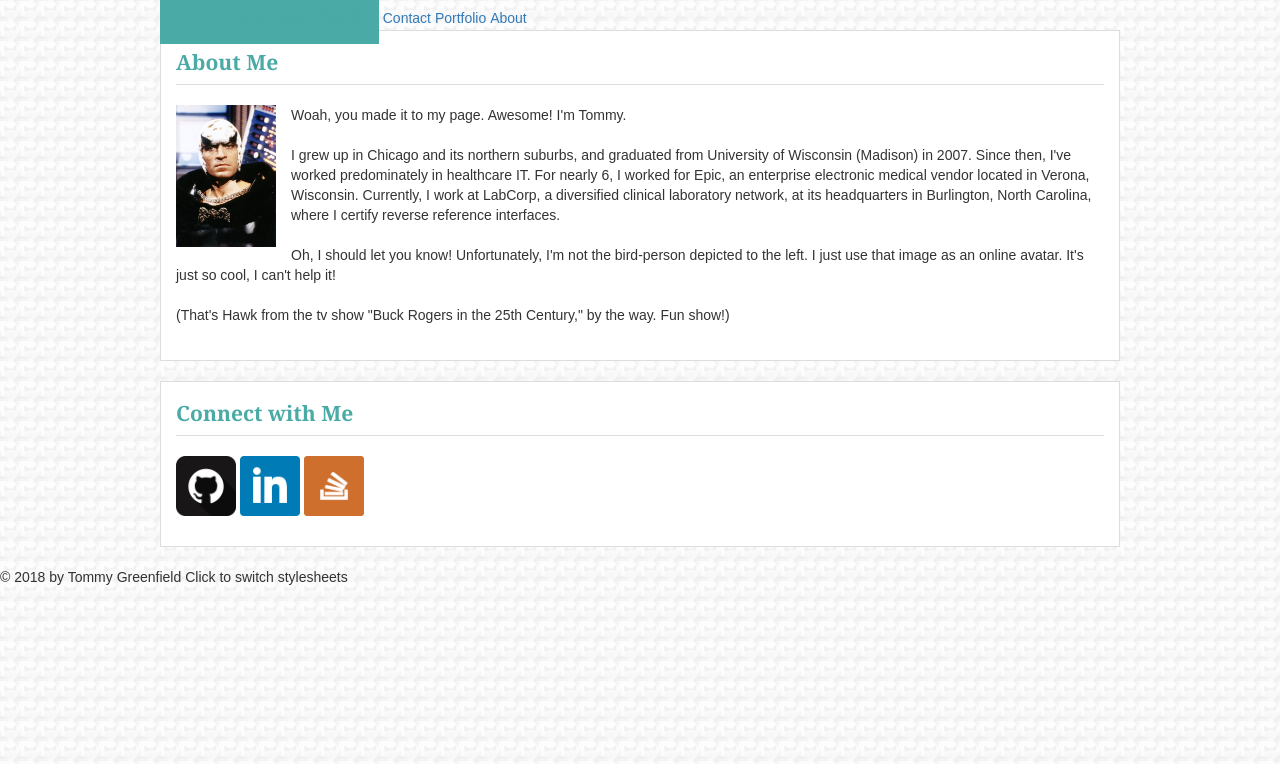
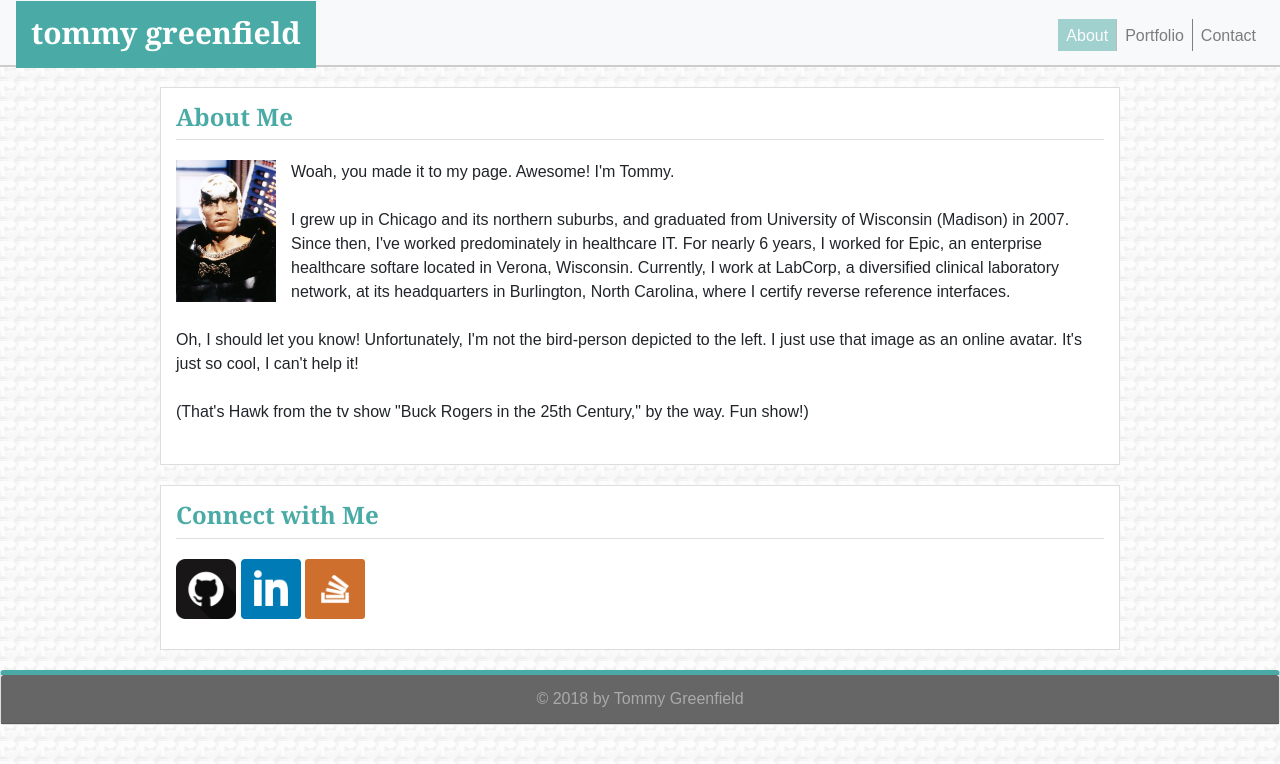
Before and after one commit to tommyngre/Bootstrap-Portfolio, a plain HTML site: page index.html in a window 1280 px wide. Drawn offline with nearby package versions, Linux system fonts and the light colour scheme.

Commit message:
added new header n footer to other pages

```diff
--- a/index.html
+++ b/index.html
@@ -6,35 +6,40 @@
   <meta http-equiv="X-UA-Compatible" content="IE=edge">
   <title>About tommy</title>
   <meta name="viewport" content="width=device-width, initial-scale=1">
-  <link rel="stylesheet" type="text/css" media="screen" href="assets/css/reset.css" />
 
   <!-- bootstrap resources -->
-  <script src="https://maxcdn.bootstrapcdn.com/bootstrap/3.3.7/js/bootstrap.min.js" integrity="sha384-Tc5IQib027qvyjSMfHjOMaLkfuWVxZxUPnCJA7l2mCWNIpG9mGCD8wGNIcPD7Txa" crossorigin="anonymous"></script>
-  <link rel="stylesheet" type="text/css" href="https://maxcdn.bootstrapcdn.com/bootstrap/3.3.7/css/bootstrap.min.css" integrity="sha384-BVYiiSIFeK1dGmJRAkycuHAHRg32OmUcww7on3RYdg4Va+PmSTsz/K68vbdEjh4u" crossorigin="anonymous">
-
+  <link rel="stylesheet" href="https://maxcdn.bootstrapcdn.com/bootstrap/4.0.0/css/bootstrap.min.css" integrity="sha384-Gn5384xqQ1aoWXA+058RXPxPg6fy4IWvTNh0E263XmFcJlSAwiGgFAW/dAiS6JXm" crossorigin="anonymous">
   <link id="css" rel="stylesheet" type="text/css" media="screen" href="assets/css/style.css" />
 
-  <!-- <script src="https://ajax.googleapis.com/ajax/libs/jquery/3.3.1/jquery.min.js"></script> -->
   <!-- <script src="assets/scripts/main.js"></script> -->
-
-  <link rel="shortcut icon" href="assets/images/favicon.png" />
+  <link rel="icon" href="assets/images/favicon.png" />
 </head>
 
 <body>
   <header>
-    <div class="content">
-      <span class="name-header header-text">tommy greenfield</span>
-      <span class="link">
-        <a class="non-header-text" href="contact.html">Contact</a>
-      </span>
-      <span class="link">
-        <a class="non-header-text border-right" href="portfolio.html">Portfolio</a>
-      </span>
-      <span class="link">
-        <a class="non-header-text border-right" href="index.html">About</a>
-      </span>
-    </div>
+    <nav class="navbar navbar-expand-sm navbar-light bg-light ">
+
+      <a class="navbar-brand" href="#"><span class="name-header">tommy greenfield</span></a>
+      <button class="navbar-toggler" type="button" data-toggle="collapse" data-target="#navbarSupportedContent" aria-controls="navbarSupportedContent" aria-expanded="false" aria-label="Toggle navigation">
+        <span class="navbar-toggler-icon"></span>
+      </button>
+
+      <div class="collapse navbar-collapse justify-content-end" id="navbarSupportedContent">
+        <ul class="nav navbar-nav non-header-text">
+          <li class="nav-item active">
+            <a class="nav-link border-div" href="index.html">About<span class="sr-only">(current)</span></a>
+          </li>
+          <li class="nav-item">
+            <a class="nav-link border-div" href="portfolio.html">Portfolio</a>
+          </li>
+          <li class="nav-item">
+            <a class="nav-link" href="contact.html">Contact</a>
+          </li>
+        </ul>
+      </div>
+    </nav>
   </header>
+
 
   <div class="content">
     <section class="left-content">
@@ -45,8 +50,8 @@
           <img class="prof-pic" alt="profile picture" src="assets/images/me_200x283.jpg"> Woah, you made it to my page. Awesome! I'm Tommy.
           <br><br>
           I grew up in Chicago and its northern suburbs, and graduated from University of Wisconsin (Madison) in 2007.
-          Since then, I've worked predominately in healthcare IT. For nearly 6, I worked for Epic,
-          an enterprise electronic medical vendor located in Verona, Wisconsin. Currently, I work at LabCorp,
+          Since then, I've worked predominately in healthcare IT. For nearly 6 years, I worked for Epic,
+          an enterprise healthcare softare located in Verona, Wisconsin. Currently, I work at LabCorp,
           a diversified clinical laboratory network, at its headquarters in Burlington, North Carolina,
           where I certify reverse reference interfaces.
           <br><br>
@@ -74,9 +79,17 @@
     </section>
   </div>
 
-  <footer class="non-header-text">&#169; 2018 by Tommy Greenfield
-    <span id="toggle">Click to switch stylesheets</span>
-  </footer>
+  <footer class="non-header-text">
+    <div class="card">
+        <div class="card-header">
+            &#169; 2018 by Tommy Greenfield
+        </div>
+      </div>
+    </footer>
+
+    <script src="https://code.jquery.com/jquery-3.2.1.slim.min.js" integrity="sha384-KJ3o2DKtIkvYIK3UENzmM7KCkRr/rE9/Qpg6aAZGJwFDMVNA/GpGFF93hXpG5KkN" crossorigin="anonymous"></script>
+    <script src="https://cdnjs.cloudflare.com/ajax/libs/popper.js/1.12.9/umd/popper.min.js" integrity="sha384-ApNbgh9B+Y1QKtv3Rn7W3mgPxhU9K/ScQsAP7hUibX39j7fakFPskvXusvfa0b4Q" crossorigin="anonymous"></script>
+    <script src="https://maxcdn.bootstrapcdn.com/bootstrap/4.0.0/js/bootstrap.min.js" integrity="sha384-JZR6Spejh4U02d8jOt6vLEHfe/JQGiRRSQQxSfFWpi1MquVdAyjUar5+76PVCmYl" crossorigin="anonymous"></script>
 
 </body>
 
```
Also changed, not shown: contact.html (+38 -24 lines), portfolio.html (+4 -4 lines).
